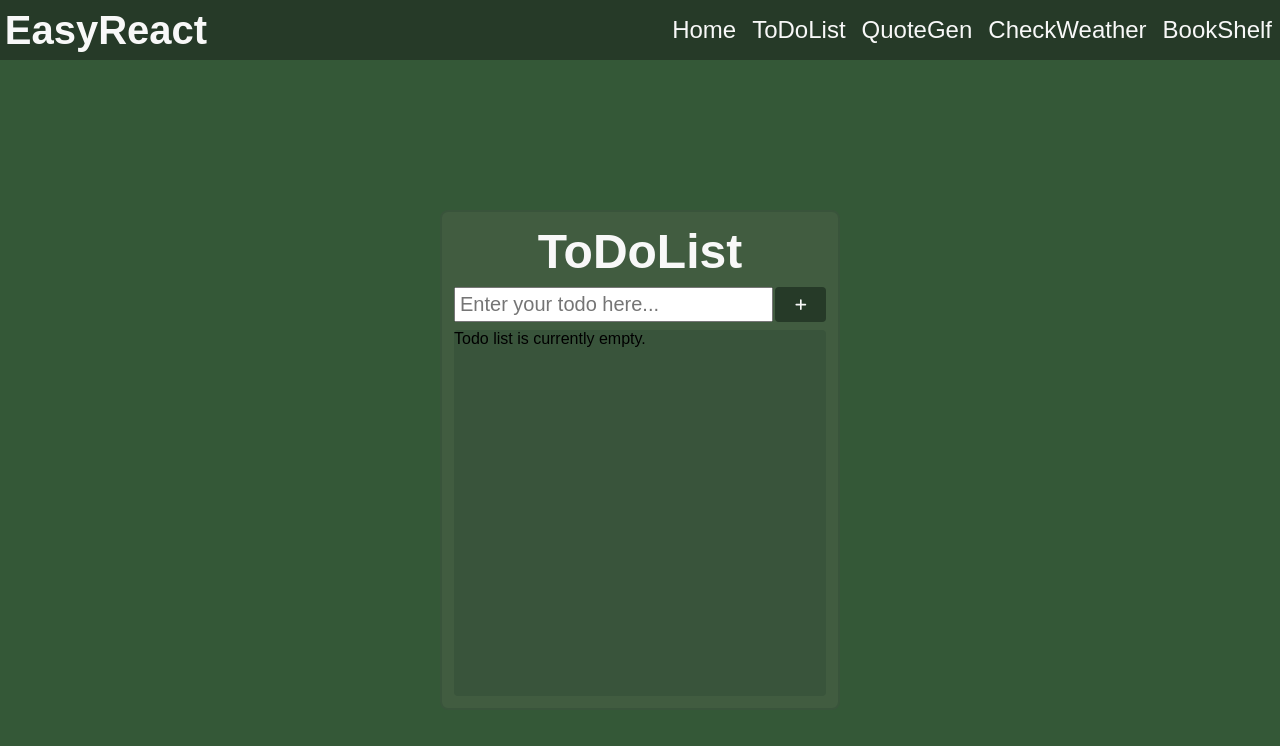
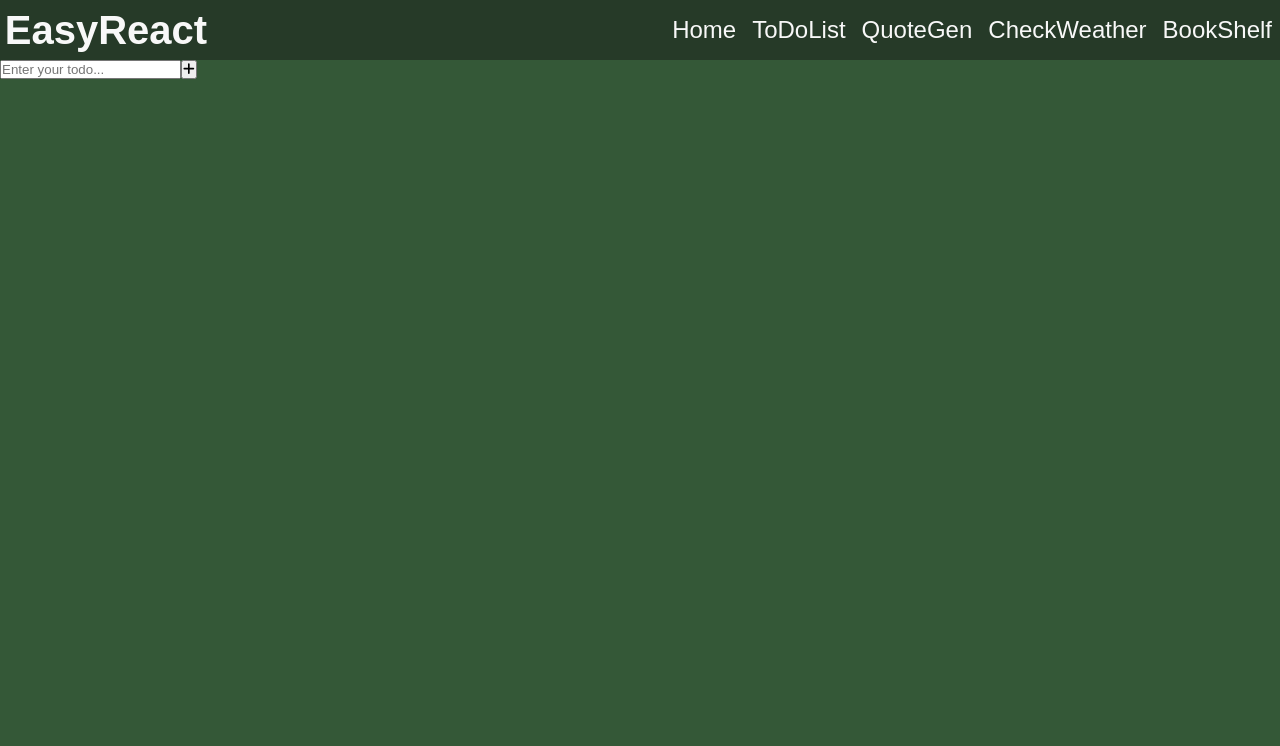
Before and after one commit to jeru7/easy-react, a React (Create React App) app: page /todo in a window 1280 px wide. Shown: the top 746 px of the page. Built offline with nearby package versions, Linux system fonts and the light colour scheme; a web font is replaced by a local one.

Commit message:
add todo function done

```diff
--- a/src/pages/todo/TodoList.jsx
+++ b/src/pages/todo/TodoList.jsx
@@ -1,71 +1,59 @@
-import todo from "./todo.module.css";
 import { FontAwesomeIcon } from "@fortawesome/react-fontawesome";
 import { faPlus, faTrash, faEdit } from "@fortawesome/free-solid-svg-icons";
 import { useState } from "react";
 
 const TodoList = () => {
   const [todoList, setTodoList] = useState([]);
-  const [isEmpty, setIsEmpty] = useState(true);
-  const [todos, setTodos] = useState("");
+  const [todoInput, setTodoInput] = useState("");
 
-  const handleInputChange = (e) => {
-    setTodos(e.target.value);
-  };
-
-  const handleEdit = (index) => {
-    // todo
-  };
-
-  const handleAddTodo = () => {
-    if (todos.trim() !== "") {
-      setTodoList([...todoList, todos]);
-      setTodos("");
-      setIsEmpty(false);
-    } else {
-      setIsEmpty(true);
+  const handleSetTodo = (e) => {
+    e.preventDefault();
+    if (todoInput !== "") {
+      setTodoList([...todoList, todoInput]);
+      setTodoInput("");
     }
   };
 
   const handleDelete = (index) => {
-    const newTodoList = todoList.filter((_, i) => i !== index);
-    setTodoList(newTodoList);
-    if (newTodoList.length === 0) {
-      setIsEmpty(true);
-    }
+    let newList = todoList.filter((_, i) => i !== index);
+    setTodoList(newList);
   };
+
+  const handleEdit = () => {};
+
   return (
-    <div className={todo.todoWrapper}>
-      <div className={todo.todoContainer}>
-        <h1 className={todo.todoTitle}>ToDoList</h1>
-        <div className={todo.todoInput}>
+    <div className="todo">
+      <div className="todo__container">
+        <div className="todo__input">
           <input
             type="text"
-            placeholder="Enter your todo here..."
-            onChange={handleInputChange}
+            id="todoInput"
+            placeholder="Enter your todo..."
+            value={todoInput}
+            onChange={(e) => setTodoInput(e.target.value)}
           />
-          <button onClick={handleAddTodo}>
-            <FontAwesomeIcon icon={faPlus} />
+          <button id="addTaskBtn" onClick={handleSetTodo}>
+            <FontAwesomeIcon icon={faPlus}></FontAwesomeIcon>
           </button>
         </div>
-        <div className={todo.todos}>
-          {isEmpty && (
-            <p className={todo.errorMsg}>Todo list is currently empty.</p>
-          )}
-          <ul>
-            {todoList.map((todoItem, index) => (
-              <li key={index}>
-                {todoItem}
+        <div className="todo__display">
+          {todoList.map((todo, index) => (
+            <div key={index} className="todo__display-item">
+              <p className="todo-name">{todo}</p>
+              <div className="todo-icons">
                 <FontAwesomeIcon
                   icon={faEdit}
-                  onClick={() => handleEdit(index)}
-                />
+                  onClick={handleEdit}
+                  className="icons"
+                ></FontAwesomeIcon>
                 <FontAwesomeIcon
                   icon={faTrash}
                   onClick={() => handleDelete(index)}
-                />
-              </li>
-            ))}
-          </ul>
+                  className="icons"
+                ></FontAwesomeIcon>
+              </div>
+            </div>
+          ))}
         </div>
       </div>
     </div>
```
